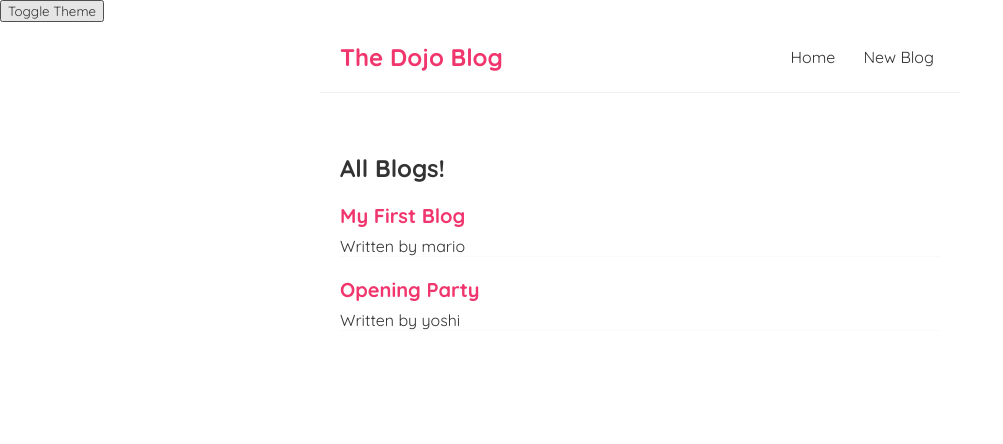
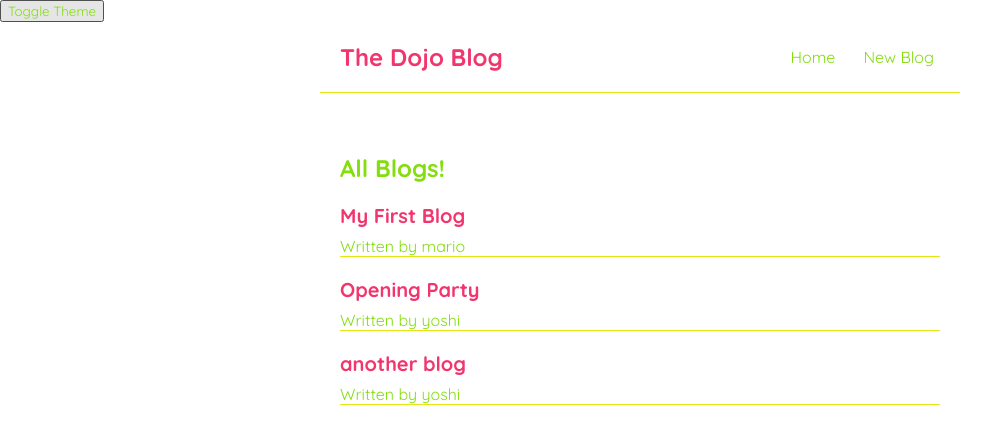
Before and after one commit to arunkumar09/Blogs, a React (Create React App) app: page / in a window 1280 px wide. Shown: the top 444 px of the page, without its empty margins (0-1003 px from the left). Built offline with nearby package versions, Linux system fonts and the light colour scheme; data requests are answered from the project's data file.

Commit message:
new changes

```diff
--- a/data/db.json
+++ b/data/db.json
@@ -11,6 +11,12 @@
       "body": "Why do we use it?\nIt is a long established fact that a reader will be distracted.",
       "author": "yoshi",
       "id": 2
+    },
+    {
+      "title": "another blog",
+      "body": "this is another blog",
+      "author": "yoshi",
+      "id": 3
     }
   ]
 }
--- a/public/index.html
+++ b/public/index.html
@@ -2,7 +2,7 @@
 <html lang="en">
   <head>
     <meta charset="utf-8" />
-    <link rel="icon" href="%PUBLIC_URL%/favicon.ico" />
+    <link rel="icon" href="./Soccer.jpeg" />
     <meta name="viewport" content="width=device-width, initial-scale=1" />
     <meta name="theme-color" content="#000000" />
     <meta
@@ -24,7 +24,7 @@
       work correctly both with client-side routing and a non-root public URL.
       Learn how to configure a non-root public URL by running `npm run build`.
     -->
-    <title>React App</title>
+    <title>My Blog</title>
   </head>
   <body>
     <noscript>You need to enable JavaScript to run this app.</noscript>
--- a/src/App.js
+++ b/src/App.js
@@ -6,6 +6,7 @@ import { BrowserRouter as Router, Route, Switch } from 'react-router-dom';
 import Create from './Create.js';
 import BlogDetails from './BlogDetails';
 import NotFound from './NotFound';
+
 
 function App() {
   const [theme, setTheme] = useState(
--- a/src/index.css
+++ b/src/index.css
@@ -4,7 +4,7 @@
 * {
   margin: 0;
   font-family: Quicksand;
-  color: #333;
+  color: rgb(131, 222, 12);
 }
 
 .navbar{
@@ -13,7 +13,7 @@
   align-items: center;
   max-width: 600px;
   margin: 0 auto;
-  border-bottom: 1px solid #f2f2f2;
+  border-bottom: 1px solid #e6e614;
 }
 
 .navbar h1{
@@ -41,7 +41,7 @@
 .blog-preview{
   padding: 10px 16 px;
   margin: 20px 0;
-  border-bottom: 1px solid #fafafa;
+  border-bottom: 1px solid #e6e614;
 }
 .blog-preview:hover{
   box-shadow: 1px 3px 5px rgba(0, 0, 0, 0.1);
```
Also changed, not shown: public/Soccer.jpeg (added).
